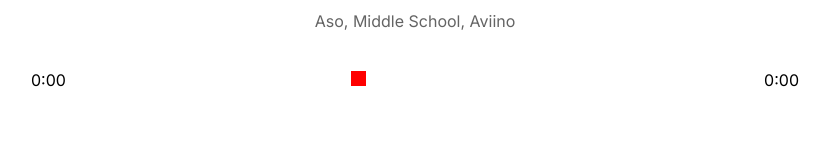
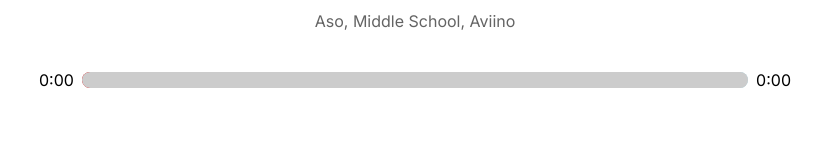
Before and after one commit to judeclark19/turntable, a React (Create React App) app: page / in a window 1280 px wide. Shown: the part 490-650 px from the top of the page, without its empty margins (225-1055 px from the left). Built offline with nearby package versions, Linux system fonts and the light colour scheme.

Commit message:
new piece of state animationPercentage tracks how far along the song is 1-100

```diff
--- a/src/App.js
+++ b/src/App.js
@@ -18,6 +18,7 @@ function App() {
   const [songInfo, setSongInfo] = useState({
     currentTime: 0,
     duration: 0,
+    animationPercent: 0,
   });
 
   //functions
@@ -25,7 +26,14 @@ function App() {
   const timeUpdateHandler = (e) => {
     const currentTime = e.target.currentTime;
     const duration = e.target.duration;
-    setSongInfo({ ...songInfo, currentTime: currentTime, duration: duration });
+    const animationPercent = (currentTime / duration) * 100;
+    console.log(animationPercent);
+    setSongInfo({
+      ...songInfo,
+      currentTime: currentTime,
+      duration: duration,
+      animationPercent: animationPercent,
+    });
   };
 
   //Render
--- a/src/styles/_player.scss
+++ b/src/styles/_player.scss
@@ -12,6 +12,7 @@
   width: 60%;
   display: flex;
   justify-content: space-between;
+  align-items: center;
 
   input {
     width: 100%;
@@ -20,13 +21,13 @@
     cursor: pointer;
   }
   p {
-    // padding: 1rem;
+    padding: 0rem 0.5rem;
   }
 }
 
 .play-control {
   display: flex;
-  //   border: 1px dashed black;
+  // border: 1px dashed black;
   width: 20rem;
   justify-content: space-between;
   align-items: center;
@@ -39,7 +40,27 @@ input[type="range"]:focus {
 
 input[type="range"]::-webkit-slider-thumb {
   -webkit-appearance: none;
-  height: 15px;
-  width: 15px;
+  height: 1rem;
+  width: 1rem;
   background: red;
 }
+
+.track {
+  background-color: lightblue;
+  width: 100%;
+  height: 1rem;
+  position: relative;
+  border-radius: 1rem;
+  overflow: hidden;
+}
+
+.animate-track {
+  background: rgb(204, 204, 204);
+  width: 100%;
+  height: 100%;
+  position: absolute;
+  left: 0;
+  top: 0;
+  pointer-events: none;
+  transform: translateX(0%);
+}
```
